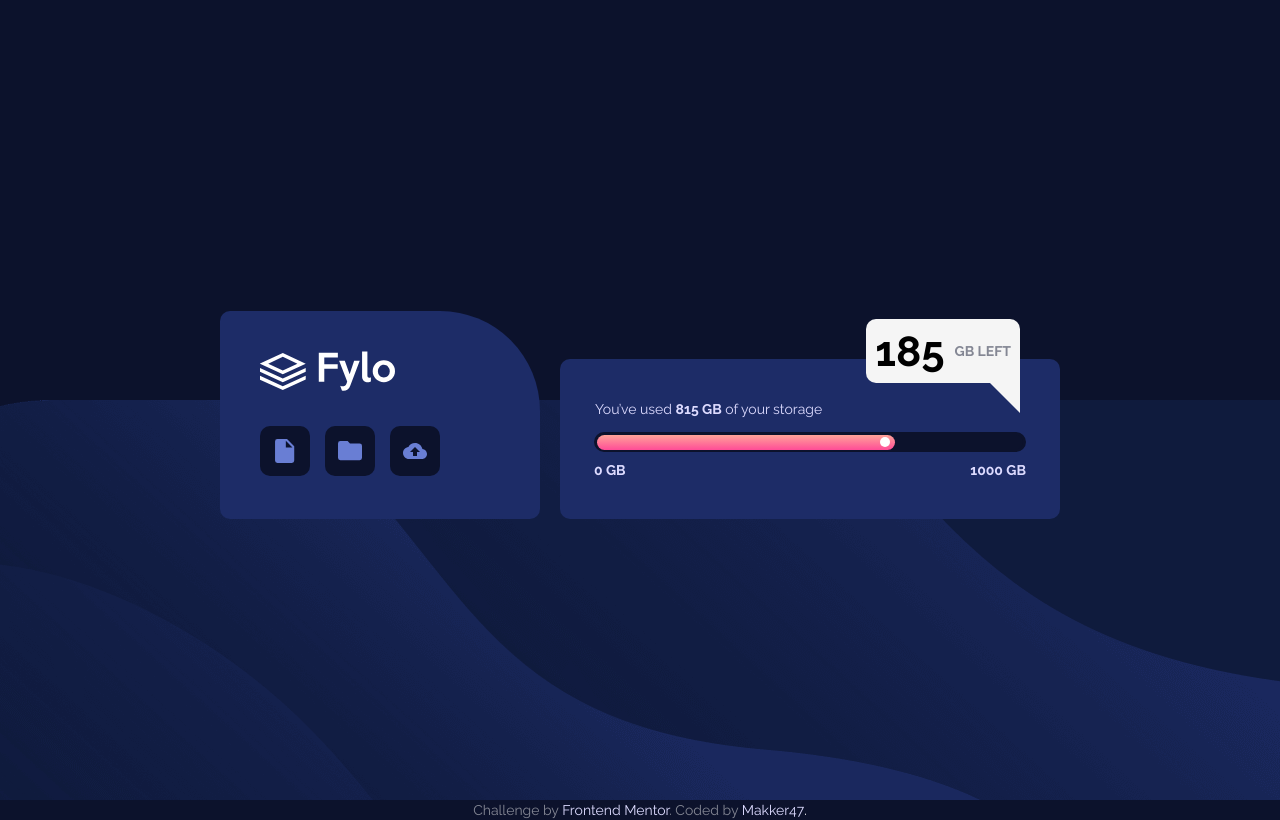
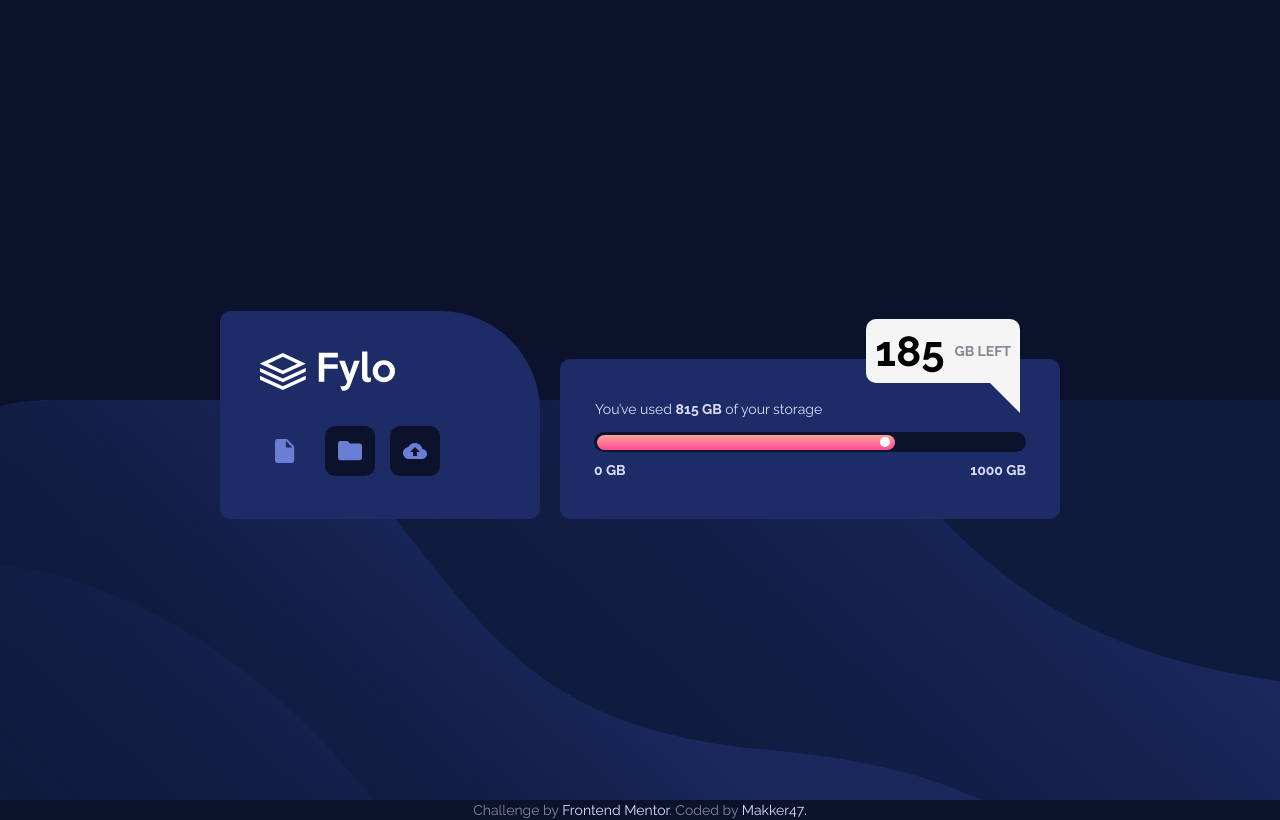
Before and after one commit to makker47/fylo-data-storage-component-master, a plain HTML site: page index.html in a window 1280 px wide. In both pictures the pointer is over the element 285 px from the left and 451 px from the top of the page. Drawn offline with Linux system fonts and the light colour scheme.

Commit message:
Update main.css

```diff
--- a/main.css
+++ b/main.css
@@ -75,6 +75,10 @@ body {
   background-color: var(--very-dark-blue);
   margin-right: 0.9375rem;
   border-radius: 10px;
+}
+
+.icons div:hover {
+  background-color: var(--button) ;
 }
 
 .gigabyte {
```
